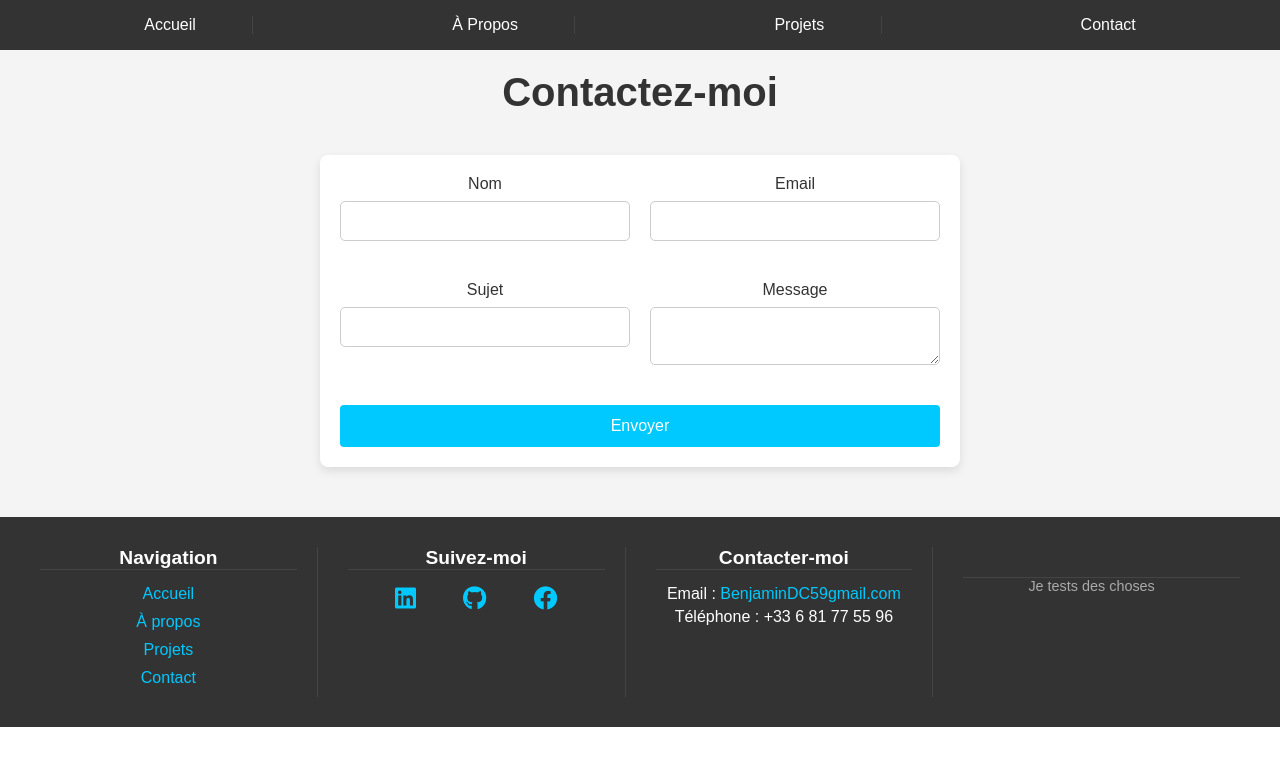
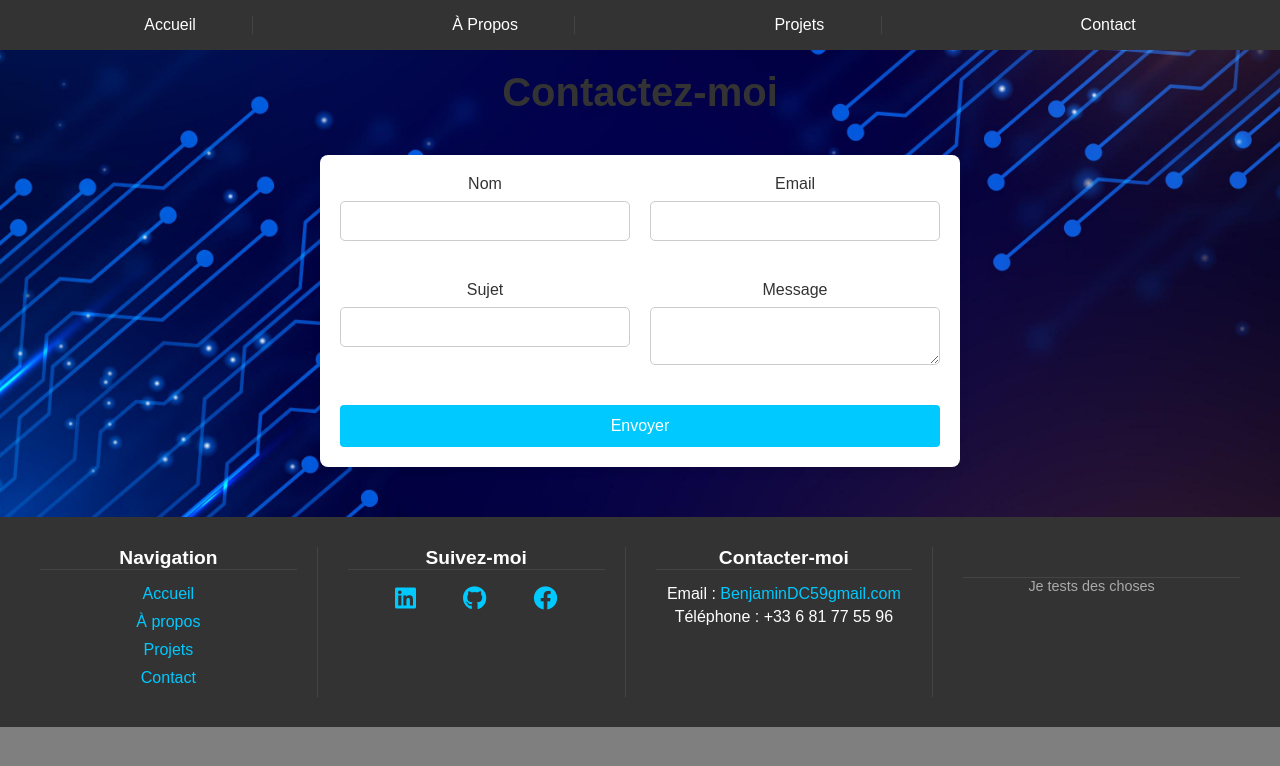
Before and after one commit to Lebossais/Portfolio, an Angular app: page /contact in a window 1280 px wide. Shown: the top 766 px of the page. Built offline with nearby package versions, Linux system fonts and the light colour scheme.

Commit message:
fix visuel - 02/10/2024

```diff
--- a/src/app/components/about/about.component.css
+++ b/src/app/components/about/about.component.css
@@ -14,13 +14,14 @@
   left: 0;
   width: 100%;
   height: 100%;
-  background-color: rgba(0, 0, 0, 0.5); /* Assombrir légèrement l'image de fond */
-  z-index: -1; /* Garder l'image derrière le contenu */
+  background-color: rgba(0, 0, 0, 0.5);
+  z-index: -1;
 }
 
 .about-section h2 {
   text-align: center;
   color: #f4f4f4;
+  margin-top: 20px;
   margin-bottom: 30px;
   font-size: 2rem;
   z-index: 2;
--- a/src/app/components/contact/contact.component.css
+++ b/src/app/components/contact/contact.component.css
@@ -2,6 +2,21 @@
   padding: 50px 20px;
   background-color: #f4f4f4;
   text-align: center;
+  background-image: url('/assets/background.jpg');
+  background-size: cover;
+  background-position: center;
+  z-index: 1;
+}
+
+.contact-section::before{
+  content: "";
+  position: absolute;
+  top: 0;
+  left: 0;
+  width: 100%;
+  height: 100%;
+  background-color: rgba(0, 0, 0, 0.5);
+  z-index: -1;
 }
 
 .section-title {
--- a/src/app/components/home/home.component.css
+++ b/src/app/components/home/home.component.css
@@ -1,4 +1,3 @@
-/* Section Présentation */
 .hero {
   display: flex;
   justify-content: center;
```
